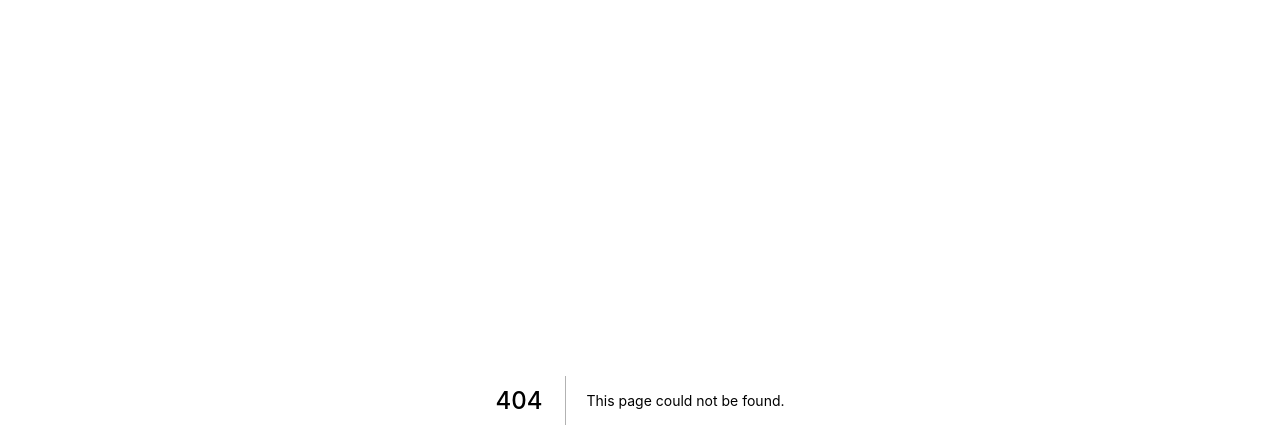
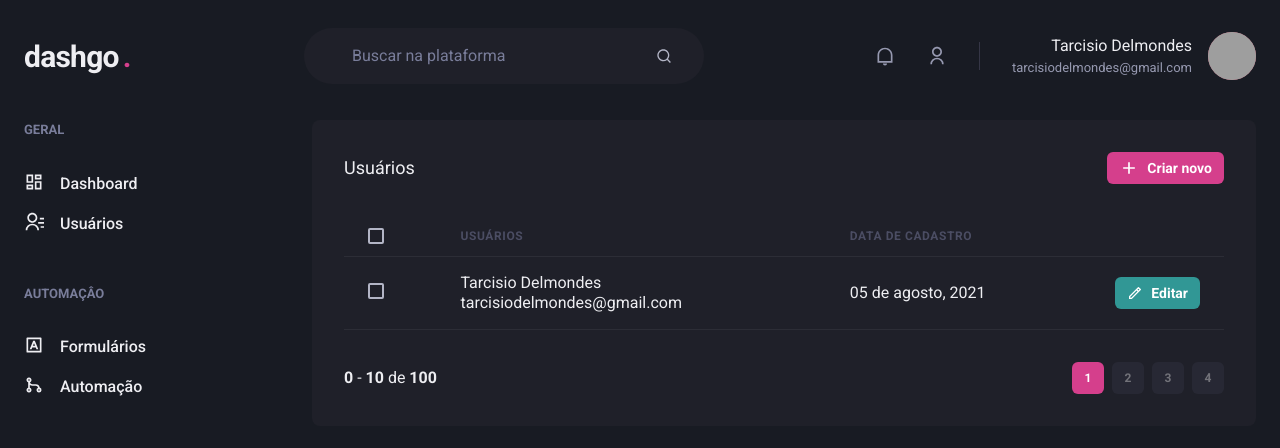
Before and after one commit to tarcisiodelmondes/ignite-dashgo, a Next.js app: page /users in a window 1280 px wide. Before the commit this address had no page. Shown: the top 448 px of the page. Built offline with nearby package versions, Linux system fonts and the light colour scheme; grey boxes are pictures that could not be loaded.

Commit message:
Pagina de listagem de usuarios

```diff
--- /dev/null
+++ b/src/pages/users/index.tsx
@@ -0,0 +1,89 @@
+import {
+  Box,
+  Flex,
+  Heading,
+  Button,
+  Icon,
+  Table,
+  Th,
+  Thead,
+  Tr,
+  Td,
+  Tbody,
+  Checkbox,
+  Text,
+} from "@chakra-ui/react";
+import { RiAddLine, RiPencilLine } from "react-icons/ri";
+import { Header } from "../../components/Header";
+import { Pagination } from "../../components/Pagination";
+import { SideBar } from "../../components/SideBar";
+
+export default function UsersList() {
+  return (
+    <Box>
+      <Header />
+
+      <Flex w="100%" my="6" maxW={1480} mx="auto" px="6">
+        <SideBar />
+        <Box flex="1" borderRadius={8} bg="gray.800" p="8">
+          <Flex mb="8" justifyContent="space-between" align="center">
+            <Heading fontSize="lg" fontWeight="normal">
+              Usuários
+            </Heading>
+
+            <Button
+              as="a"
+              size="sm"
+              fontSize="sm"
+              colorScheme="pink"
+              leftIcon={<Icon as={RiAddLine} fontSize="20" />}
+              cursor="pointer"
+            >
+              Criar novo
+            </Button>
+          </Flex>
+
+          <Table colorScheme="whiteAlpha">
+            <Thead>
+              <Tr px="6" color="gray.300" w="8">
+                <Th>
+                  <Checkbox colorScheme="pink" />
+                </Th>
+                <Th>Usuários</Th>
+                <Th>Data de cadastro</Th>
+                <Th w="8"></Th>
+              </Tr>
+            </Thead>
+
+            <Tbody>
+              <Tr>
+                <Td>
+                  <Checkbox colorScheme="pink" />
+                </Td>
+                <Td>
+                  <Text>Tarcisio Delmondes</Text>
+                  <Text>tarcisiodelmondes@gmail.com</Text>
+                </Td>
+                <Td>05 de agosto, 2021</Td>
+                <Td>
+                  <Button
+                    as="a"
+                    size="sm"
+                    fontSize="sm"
+                    colorScheme="teal"
+                    leftIcon={<Icon as={RiPencilLine} fontSize="16" />}
+                    cursor="pointer"
+                  >
+                    Editar
+                  </Button>
+                </Td>
+              </Tr>
+            </Tbody>
+          </Table>
+
+          <Pagination />
+        </Box>
+      </Flex>
+    </Box>
+  );
+}
```
